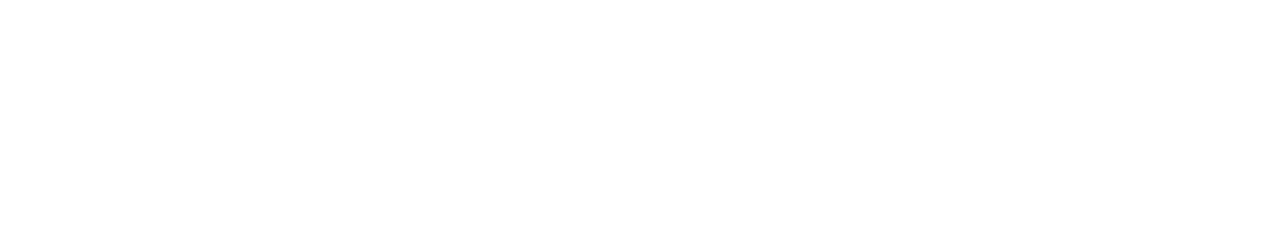
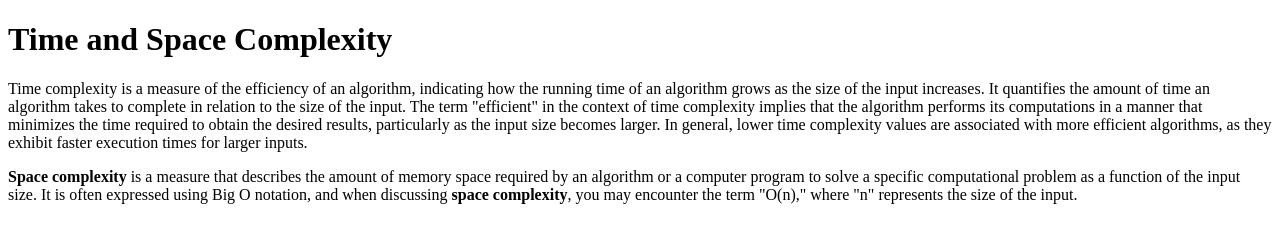
Before and after one commit to acciojob/time-and-space-complexity-pranjalimaske03, a website: page main.html in a window 1280 px wide. Drawn offline with Linux system fonts and the light colour scheme.

Commit message:
created a submission

```diff
--- a/main.html
+++ b/main.html
@@ -10,7 +10,9 @@
 	<!-- the entire body must be written by student -->
     <script type="text/javascript" src="./script.js">
 </script>
-
+	<h1>Time and Space Complexity</h1>
+	<p>Time complexity is a measure of the efficiency of an algorithm, indicating how the running time of an algorithm grows as the size of the input increases. It quantifies the amount of time an algorithm takes to complete in relation to the size of the input. The term "efficient" in the context of time complexity implies that the algorithm performs its computations in a manner that minimizes the time required to obtain the desired results, particularly as the input size becomes larger. In general, lower time complexity values are associated with more efficient algorithms, as they exhibit faster execution times for larger inputs.</p>
+    <p><b>Space complexity</b> is a measure that describes the amount of memory space required by an algorithm or a computer program to solve a specific computational problem as a function of the input size. It is often expressed using Big O notation, and when discussing <b>space complexity</b>, you may encounter the term "O(n)," where "n" represents the size of the input.</p>
 </body>
 
 </html>
```
